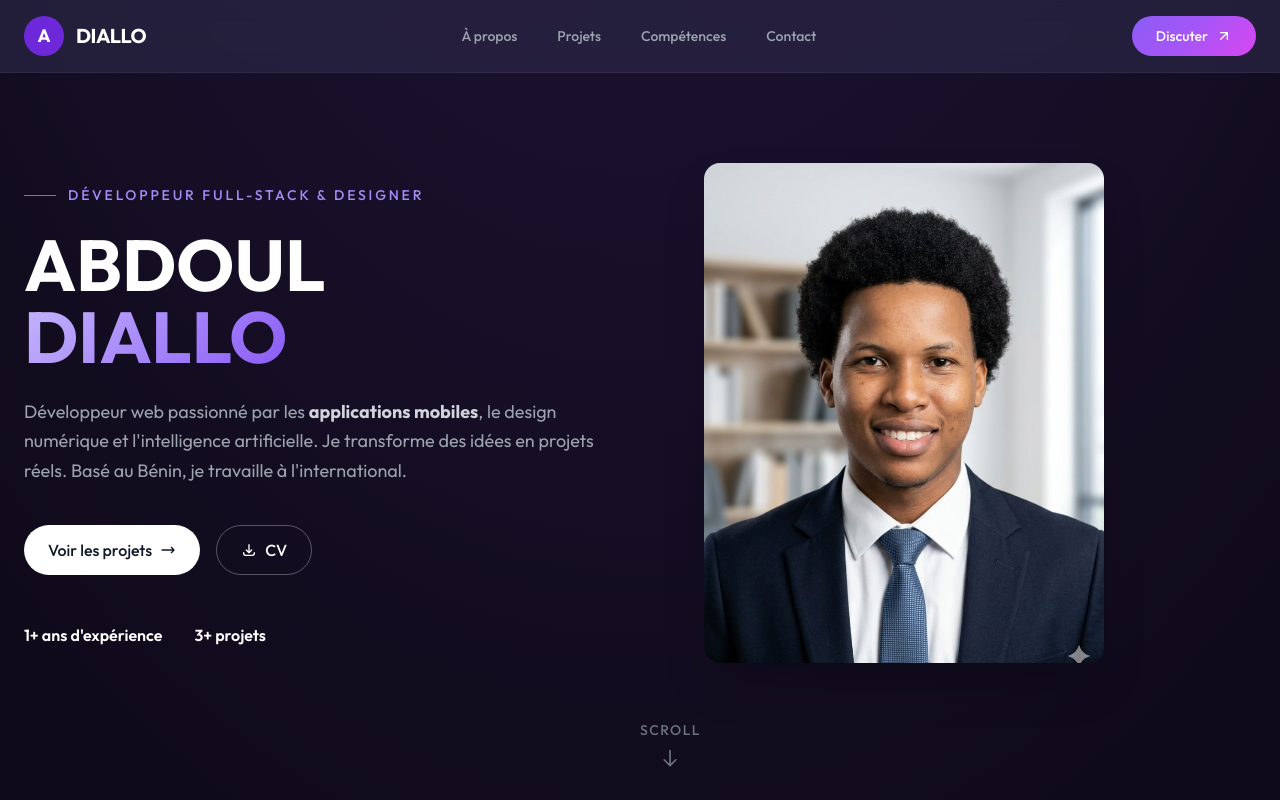
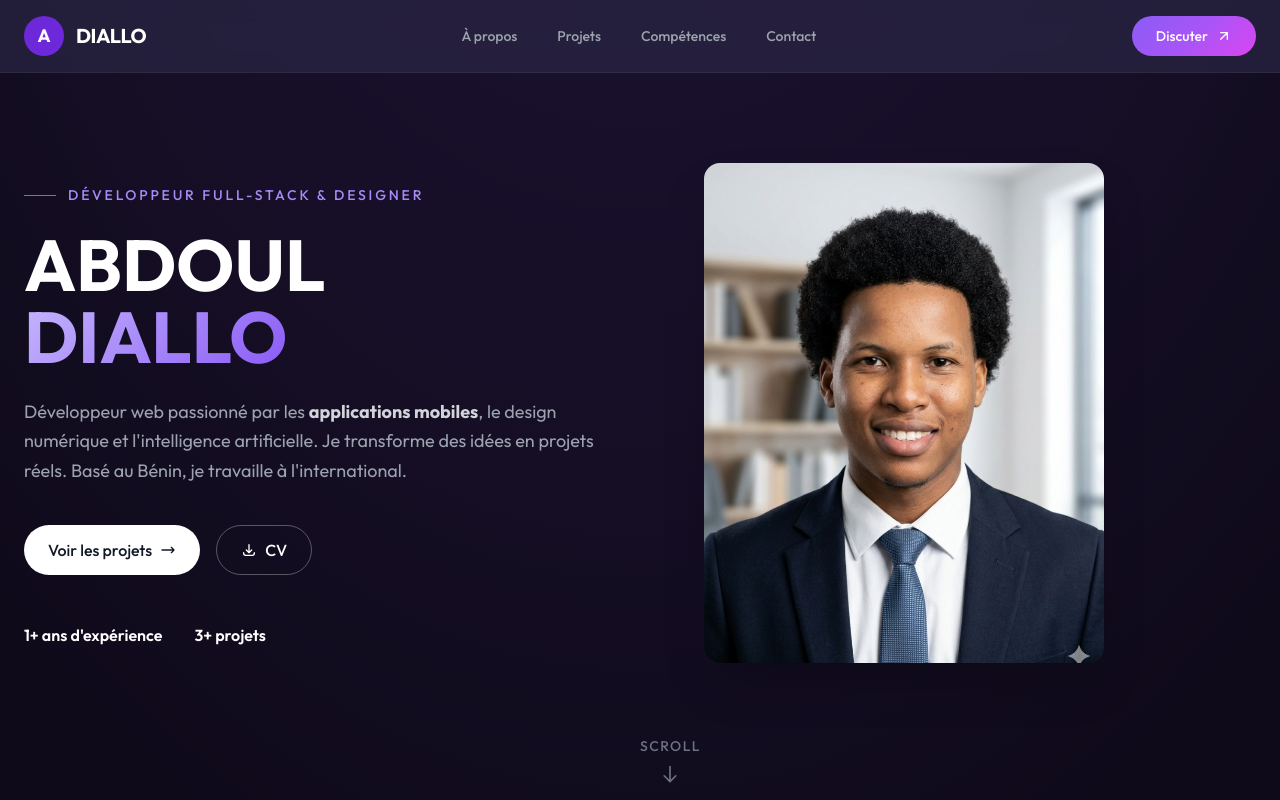
Before and after one commit to abdouldev-dotcom/portfolio, a plain HTML site: page index.html in a window 1280 px wide. Shown: the top 800 px of the page. Drawn offline with nearby package versions, Linux system fonts and the light colour scheme.

Commit message:
Mise a jour

```diff
--- a/index.html
+++ b/index.html
@@ -270,7 +270,7 @@
       </div>
     </div>
 
-    <div class="absolute bottom-8 left-1/2 -translate-x-1/2 flex flex-col items-center gap-2 text-gray-500 text-sm font-medium tracking-widest scroll-bounce">
+    <div class="absolute bottom-4 left-1/2 -translate-x-1/2 flex flex-col items-center gap-2 text-gray-500 text-sm font-medium tracking-widest scroll-bounce">
       <span>SCROLL</span>
       <svg class="w-5 h-5" fill="none" stroke="currentColor" viewBox="0 0 24 24"><path stroke-linecap="round" stroke-linejoin="round" stroke-width="2" d="M19 14l-7 7m0 0l-7-7m7 7V3"/></svg>
     </div>
```
